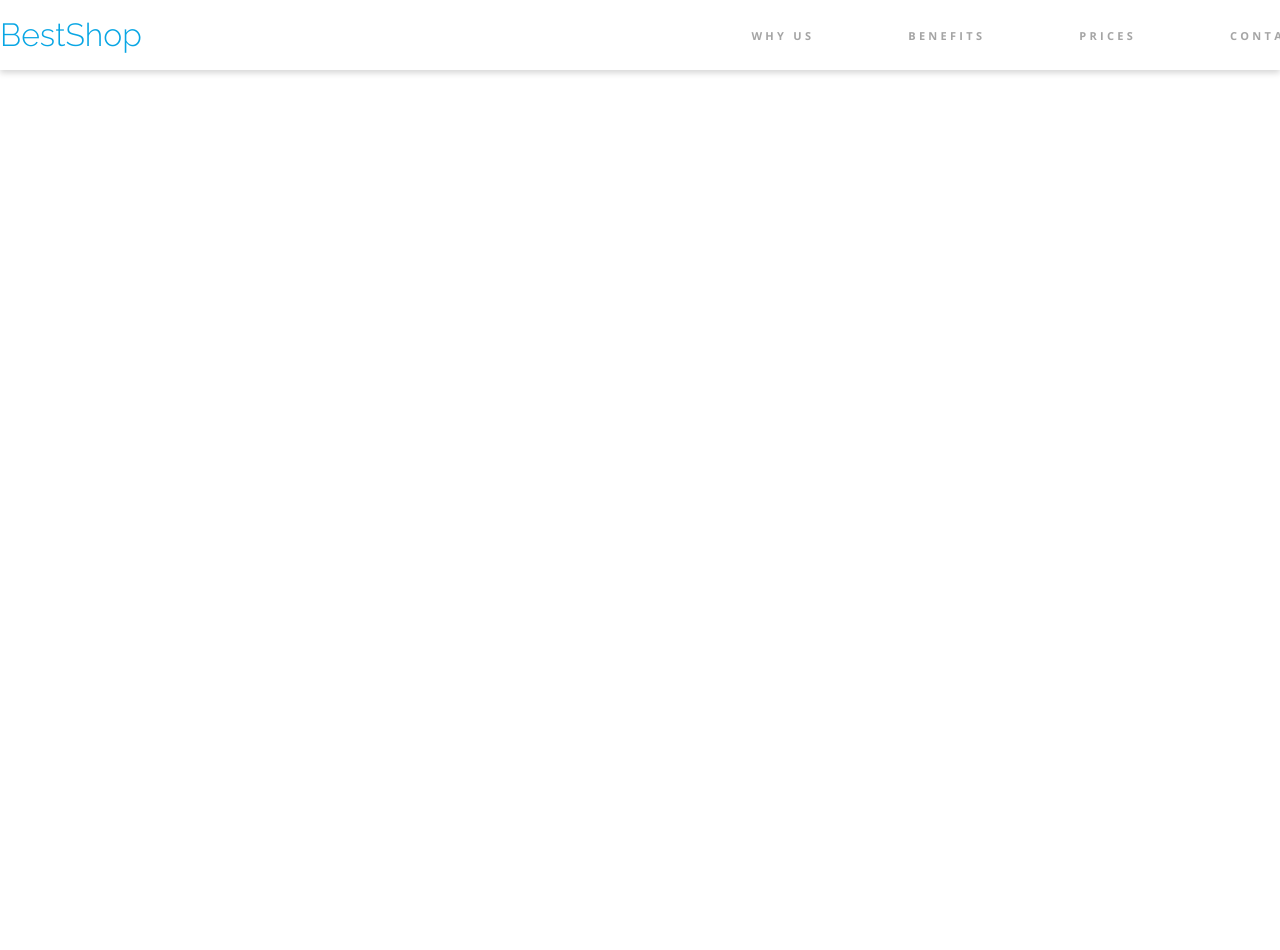
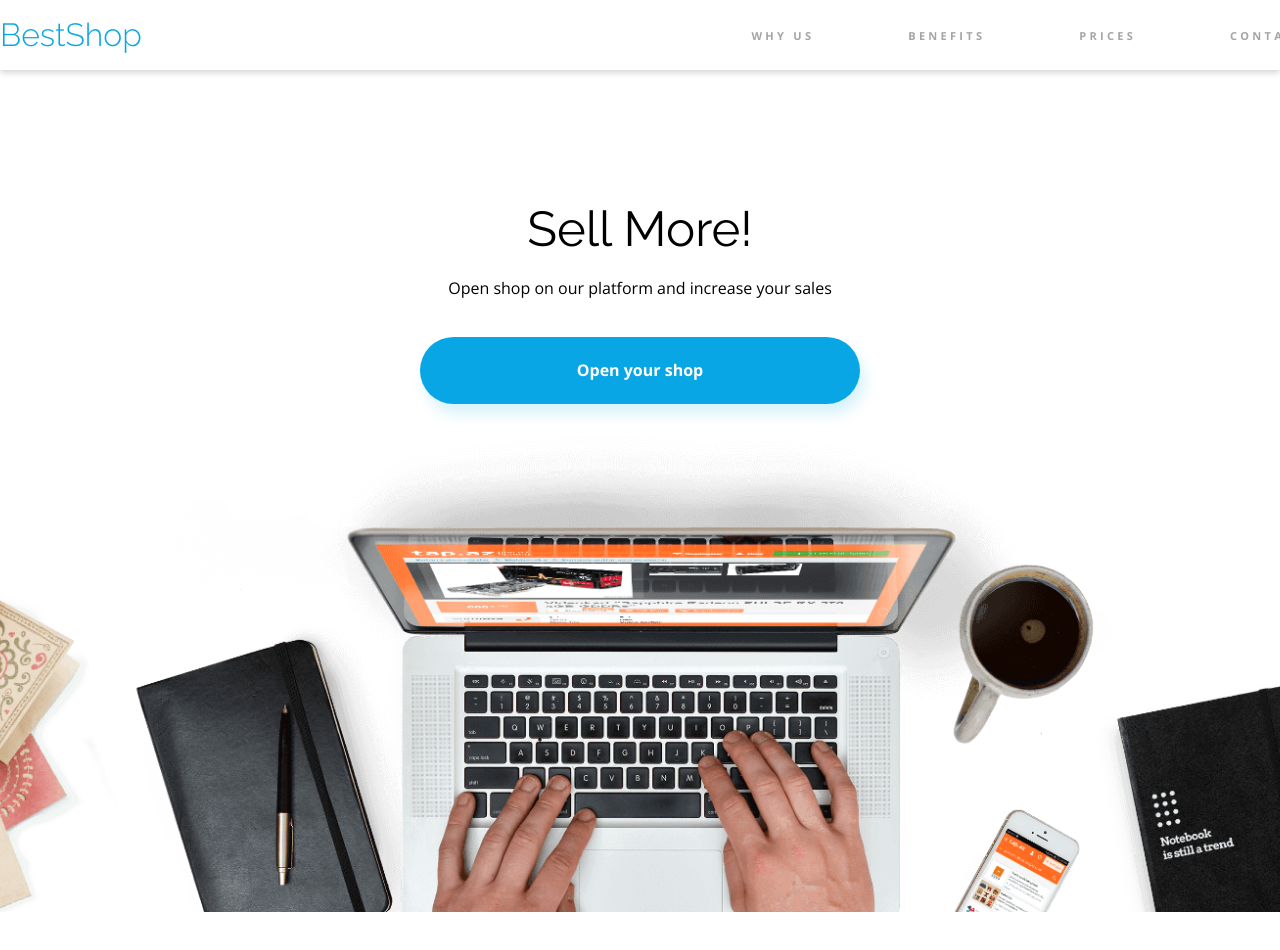
Before and after one commit to Marzynska/BestShop, a plain HTML site: page index.html in a window 1280 px wide. Shown: the top 950 px of the page. Before the commit the page ends 800 px from the top, so only its background shows below. Drawn offline with nearby package versions, Linux system fonts and the light colour scheme.

Commit message:
opening section

```diff
--- a/css/style.css
+++ b/css/style.css
@@ -14,6 +14,7 @@
 
 a {
     text-decoration: none;
+    cursor: pointer;
 }
 
 .container {
@@ -31,8 +32,8 @@ header {
     display: flex;
     justify-content: space-between;
     align-items: center;
+    position: sticky;
 }
-
 .logo {
     font: normal normal 300 32px/37px Raleway;
     color: var(--color-primary);
@@ -63,3 +64,40 @@ header {
     opacity: 1;
     padding: 0 0 27px 0;
 }
+
+.opening {
+    width: 100%;
+    height: 712px;
+    margin: 130px 0 100px 0;
+    display: flex;
+    flex-direction: column;
+    align-items: center;
+    justify-content: center;
+    color: var(--color-black);
+}
+
+.heading1 {
+    font: normal normal normal 49px/57px Raleway;
+}
+
+.opening__p {
+    font: normal normal normal 16px/22px Open Sans;
+    margin: 20px 0 38px 0;
+}
+
+.btn {
+    background-color: var(--color-primary);
+    box-shadow: 5px 10px 14px #07ACE629;
+    border-radius: 40px;
+    font: normal normal bold 16px/22px Open Sans;
+    color: var(--color-white);
+    padding: 22px 157px 23px 157px;
+}
+.opening__background {
+    width: 100%;
+    height: 594px;
+    background-image: url("../assets/Background.png");
+    background-repeat: no-repeat;
+    background-size: cover;
+    background-position: center bottom;
+}
--- a/index.html
+++ b/index.html
@@ -26,5 +26,12 @@
     </div>
 </header>
 
+<section class="opening">
+    <H1 class="heading1">Sell More!</H1>
+    <p class="opening__p">Open shop on our platform and increase your sales</p>
+    <a href="#" class="btn">Open your shop</a>
+    <div class="opening__background"></div>
+</section>
+
 </body>
 </html>
```
